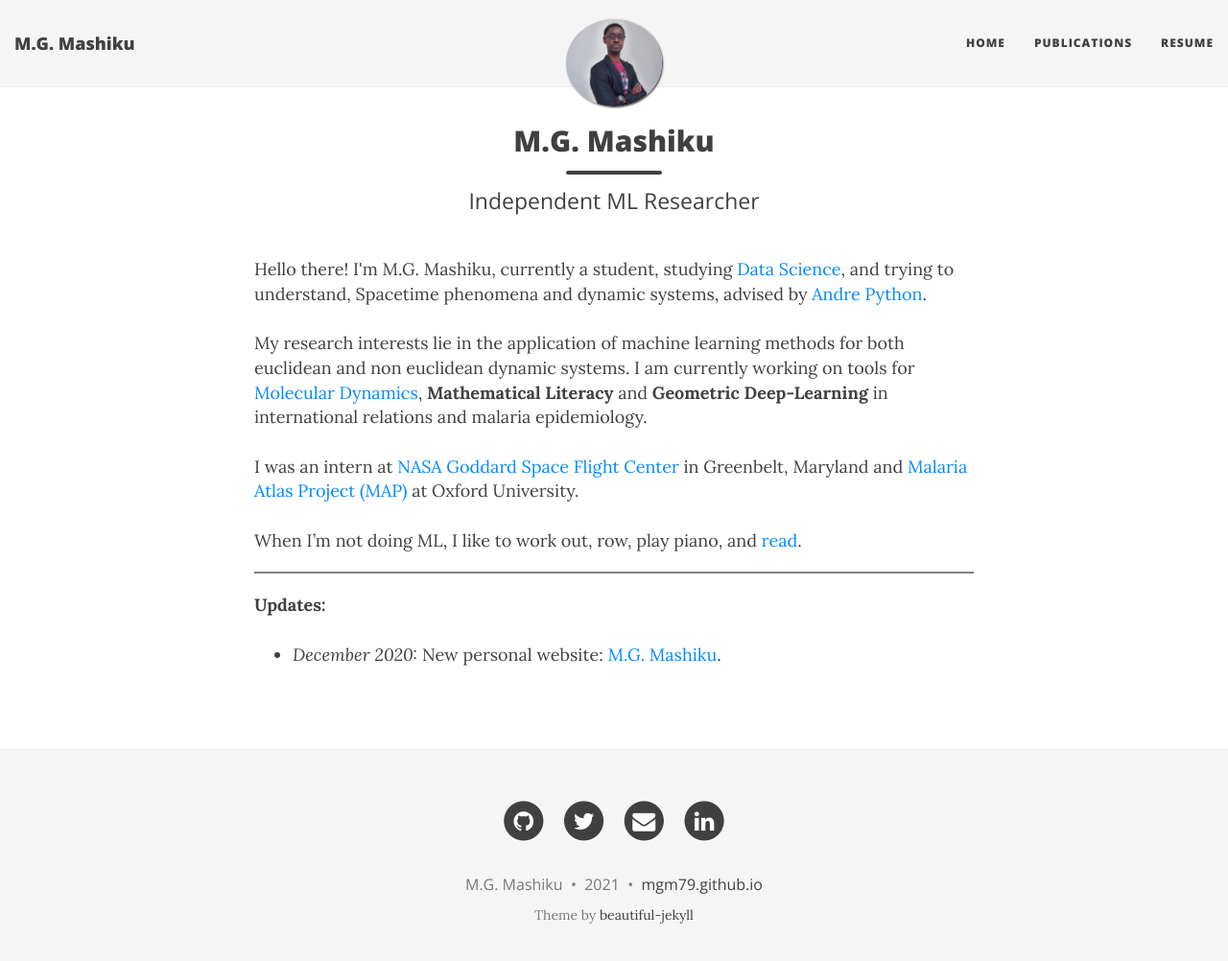
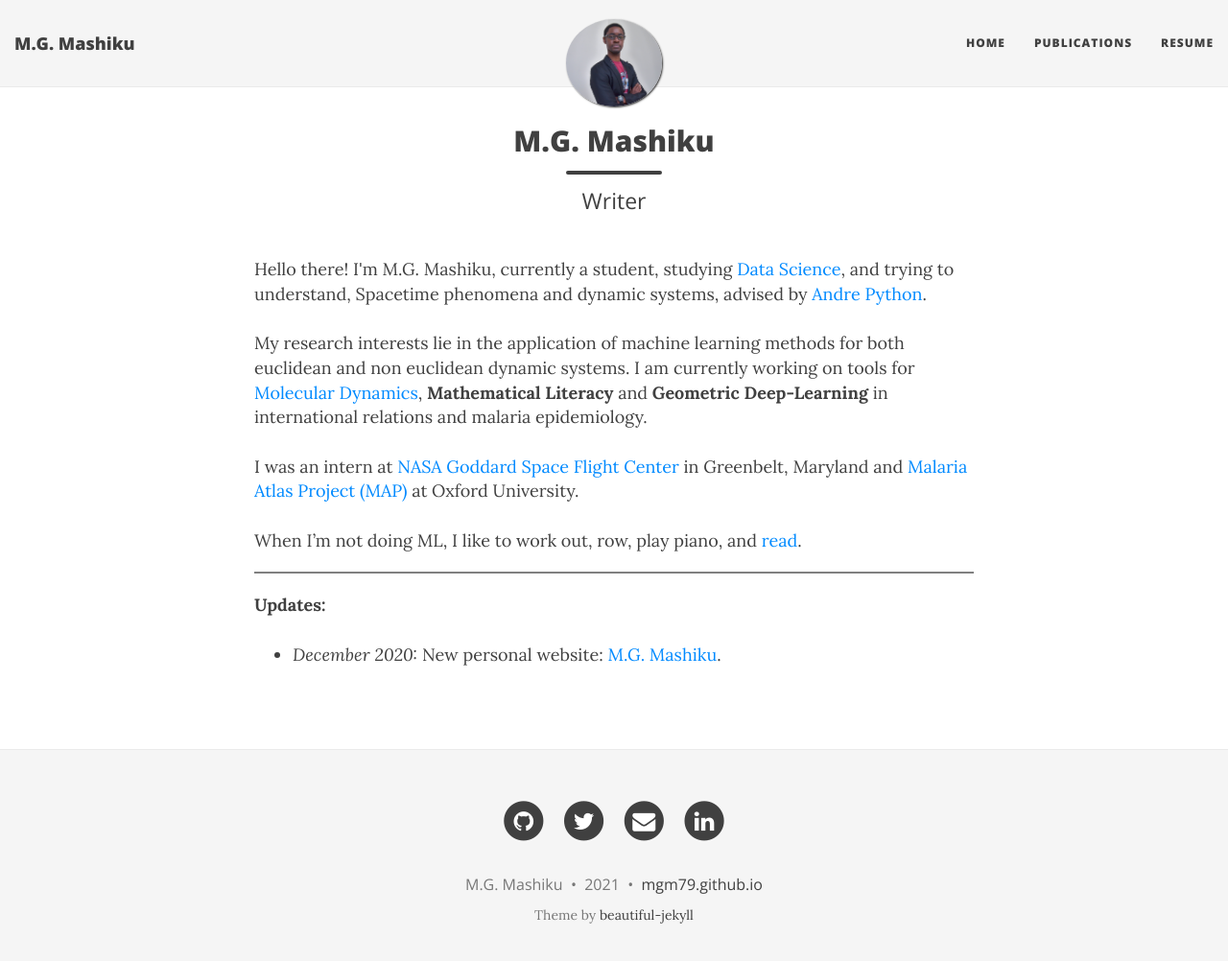
Before and after one commit to mgm79/mgm79.github.io, a Jekyll site: the page built from index.html, in a window 1280 px wide and 1015 px high. Shown: the top 1002 px of the window at 96% size. Built offline with Jekyll 4.4.1, drawn with Linux system fonts in a browser that asks for light colours; nearby versions of some CDN libraries; the list of posts is cut into pages by our own code.

Commit message:
update to writer

```diff
--- a/index.html
+++ b/index.html
@@ -1,7 +1,7 @@
 ---
 layout: page
 title: M.G. Mashiku
-subtitle: Independent ML Researcher
+subtitle: Writer
 use-site-title: true
 ---
 
```
